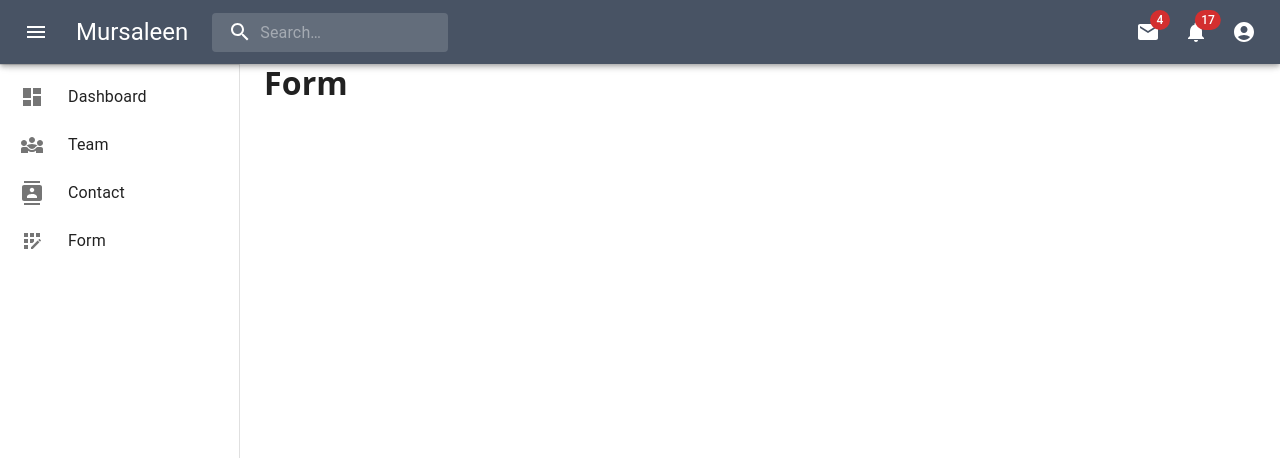
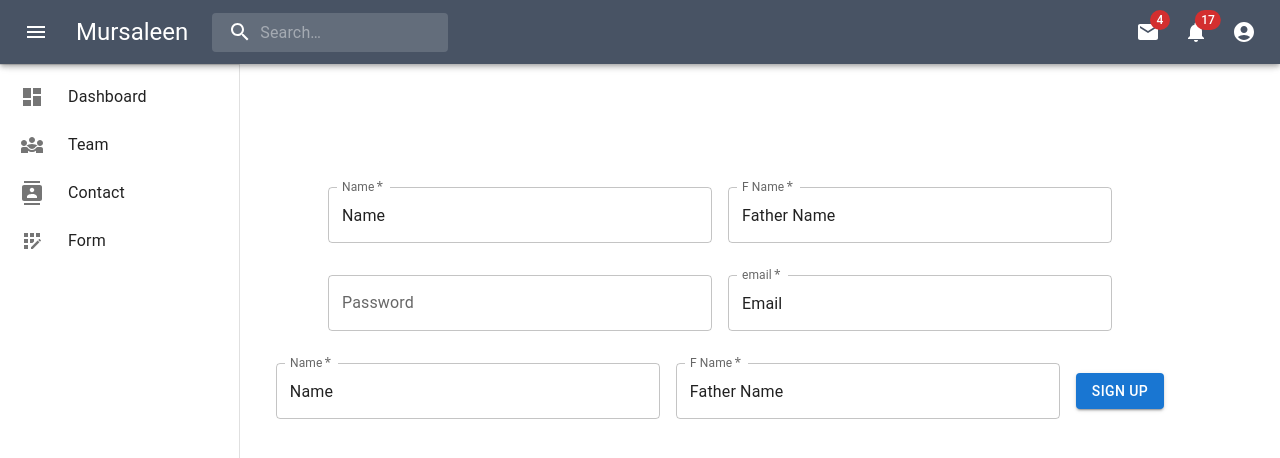
Before and after one commit to mursaleenrai/chartjs, a React (Vite) app in the folder dashboard/: page /form in a window 1280 px wide. Shown: the top 458 px of the page. Built offline with nearby package versions, Linux system fonts and the light colour scheme.

Commit message:
form has been created

```diff
--- a/dashboard/src/components/form/Form.jsx
+++ b/dashboard/src/components/form/Form.jsx
@@ -2,17 +2,93 @@ import React from 'react'
 import Sidebar from '../../components/sidebar/Sidebar'
 import { Box } from '@mui/material'
 import Appbar from '../../components/navbar/Appbar'
+import TextField from '@mui/material/TextField';
+import Button from '@mui/material/Button';
+
 const Form = () => {
+    <Box
+        component="form"
+        sx={{
+            '& .MuiTextField-root': { m: 1, width: '25ch' },
+        }}
+        noValidate
+        autoComplete="off"
+    ></Box>
     return (
         <>
             <Appbar />
             <Box height={35} />
-            <Box sx={{
-                display: 'flex'
-            }}>
+            <Box sx={{ minHeight: '100vh', marginLeft: '10rem', }}>
                 <Sidebar />
-                <Box component="main" sx={{ flexGrow: 1, p: 3 }}>
-                    <h1>Form</h1>
+                <Box component="main" sx={{ flexGrow: 1, p: 3, marginTop: '8rem' }}>
+                    <Box sx={{ display: 'flex', gap: '1rem', justifyContent: 'center', flexWrap: 'wrap' }}>
+
+                        <TextField sx={{
+                            width: '30vw'
+                        }}
+                            required
+                            id="outlined-required"
+                            label="Name"
+                            defaultValue="Name"
+                        />
+                        <TextField sx={{
+                            width: '30vw',
+                            outlineColor: "#23272f"
+                        }}
+                            required
+                            id="outlined-required"
+                            label="F Name"
+                            defaultValue="Father Name"
+                        />
+                    </Box>
+
+                    <Box sx={{ display: 'flex', gap: '1rem', justifyContent: 'center', flexWrap: 'wrap', marginTop: '2rem' }}>
+
+                        <TextField
+                            sx={{
+                                width: '30vw',
+                                outlineColor: "#23272f"
+                            }}
+                            id="outlined-password-input"
+                            label="Password"
+                            type="password"
+                            autoComplete="current-password"
+                        />
+                        <TextField sx={{
+                            width: '30vw',
+                            outlineColor: "#23272f"
+                        }}
+                            required
+                            id="outlined-required"
+                            label="email"
+                            defaultValue="Email"
+                        />
+                    </Box>
+                    <Box sx={{ display: 'flex', gap: '1rem', justifyContent: 'center', flexWrap: 'wrap', marginTop: '2rem' }}>
+
+                        <TextField sx={{
+                            width: '30vw'
+                        }}
+                            required
+                            id="outlined-required"
+                            label="Name"
+                            defaultValue="Name"
+                        />
+                        <TextField sx={{
+                            width: '30vw',
+                            outlineColor: "#23272f"
+                        }}
+                            required
+                            id="outlined-required"
+                            label="F Name"
+                            defaultValue="Father Name"
+                        />
+                        <div style={{
+                            display: 'flex',
+                            justifyContent: 'center',
+                            alignItems: 'center',
+                        }}><Button variant='contained'>Sign up</Button></div>
+                    </Box>
                 </Box>
             </Box>
         </>
--- a/dashboard/src/components/pages/about/Team.jsx
+++ b/dashboard/src/components/pages/about/Team.jsx
@@ -48,7 +48,7 @@ const Team = () => {
             }}>
                 <Sidebar />
                 <Box component="main" sx={{ flexGrow: 1, p: 3, }}>
-                    <div style={{ height: 600, width: '100%', }} >
+                    <div style={{ height: 600, width: '100%', marginTop: '1rem' }} >
                         <DataGrid
                             rows={rows}
                             columns={columns}
--- a/dashboard/src/components/pages/settings/Contact.jsx
+++ b/dashboard/src/components/pages/settings/Contact.jsx
@@ -5,9 +5,9 @@ import Appbar from '../../navbar/Appbar'
 import { DataGrid } from '@mui/x-data-grid';
 
 const columns = [
-    { field: 'id', headerName: 'ID', width: 70 },
-    { field: 'firstName', headerName: 'First name', width: 130 },
-    { field: 'lastName', headerName: 'Last name', width: 130 },
+    { field: 'id', headerName: 'ID', width: 70, background: '#23272f', color: 'white' },
+    { field: 'firstName', headerName: 'First name', width: 130, background: '#23272f', color: 'white' },
+    { field: 'lastName', headerName: 'Last name', width: 130, background: '#23272f', color: 'white' },
     {
         field: 'age',
         headerName: 'Age',
@@ -44,6 +44,10 @@ const rows = [
     { id: 7, lastName: 'Clifford', firstName: 'Ferrara', age: 44, email: 'raimursaleen14@gmail.com', location: 'USA' },
     { id: 8, lastName: 'Frances', firstName: 'Rossini', age: 36, email: 'raimursaleen14@gmail.com', location: 'USA' },
     { id: 9, lastName: 'Roxie', firstName: 'Harvey', age: 65, email: 'raimursaleen14@gmail.com', location: 'USA' },
+    { id: 10, lastName: 'Roxie', firstName: 'Harvey', age: 65, email: 'raimursaleen14@gmail.com', location: 'USA' },
+    { id: 11, lastName: 'Roxie', firstName: 'Harvey', age: 65, email: 'raimursaleen14@gmail.com', location: 'USA' },
+    { id: 12, lastName: 'Roxie', firstName: 'Harvey', age: 65, email: 'raimursaleen14@gmail.com', location: 'USA' },
+    { id: 13, lastName: 'Roxie', firstName: 'Harvey', age: 65, email: 'raimursaleen14@gmail.com', location: 'USA' },
 ];
 
 const Contact = () => {
@@ -54,16 +58,19 @@ const Contact = () => {
             <Box sx={{
                 display: 'flex',
 
+
             }}>
                 <Sidebar />
-                <Box component="main" sx={{ flexGrow: 1, p: 3, }}>
-                    <div style={{ height: 600, width: '100%', }} >
+                <Box component="main" sx={{ flexGrow: 1, p: 3 }}>
+                    <div style={{ height: 600, width: '100%', marginTop: '1rem' }}  >
+
                         <DataGrid
+
                             rows={rows}
                             columns={columns}
                             initialState={{
                                 pagination: {
-                                    paginationModel: { page: 0, pageSize: 5 },
+                                    paginationModel: { page: 0, pageSize: 13 },
                                 },
                             }}
                             pageSizeOptions={[5, 10]}
```
